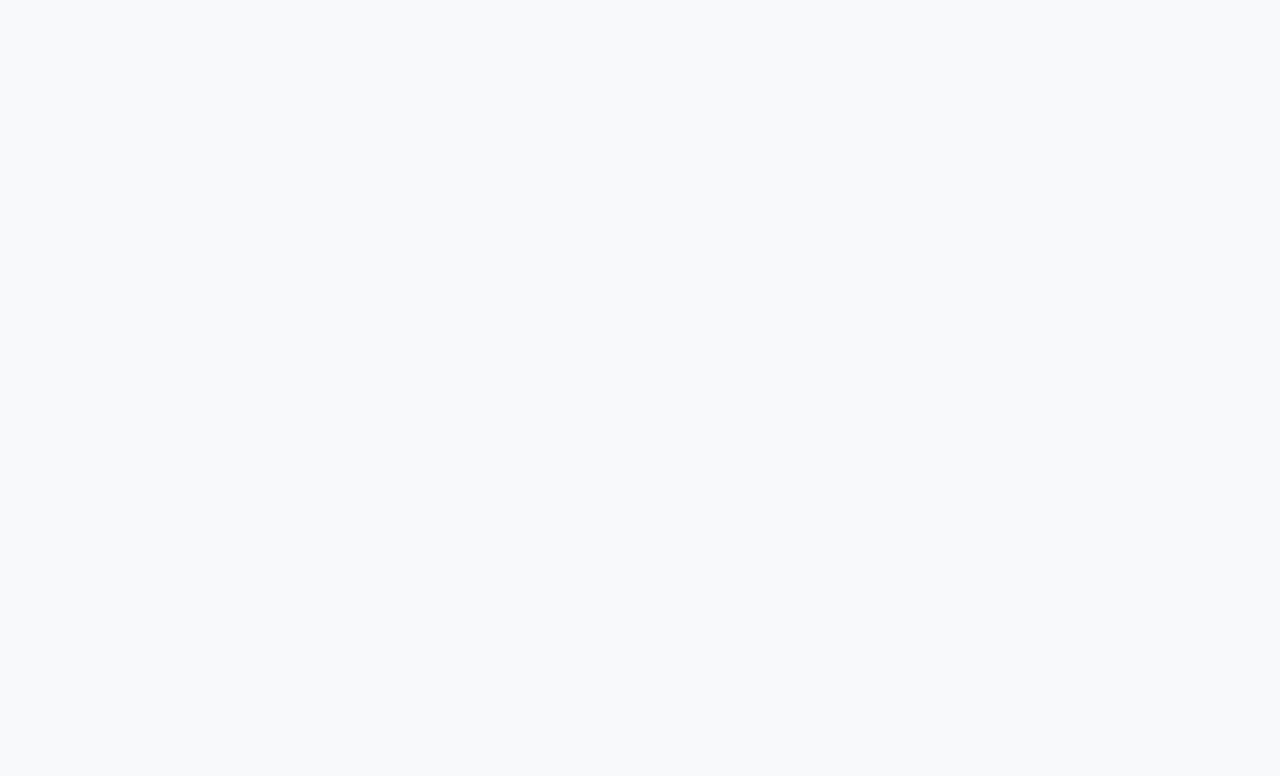
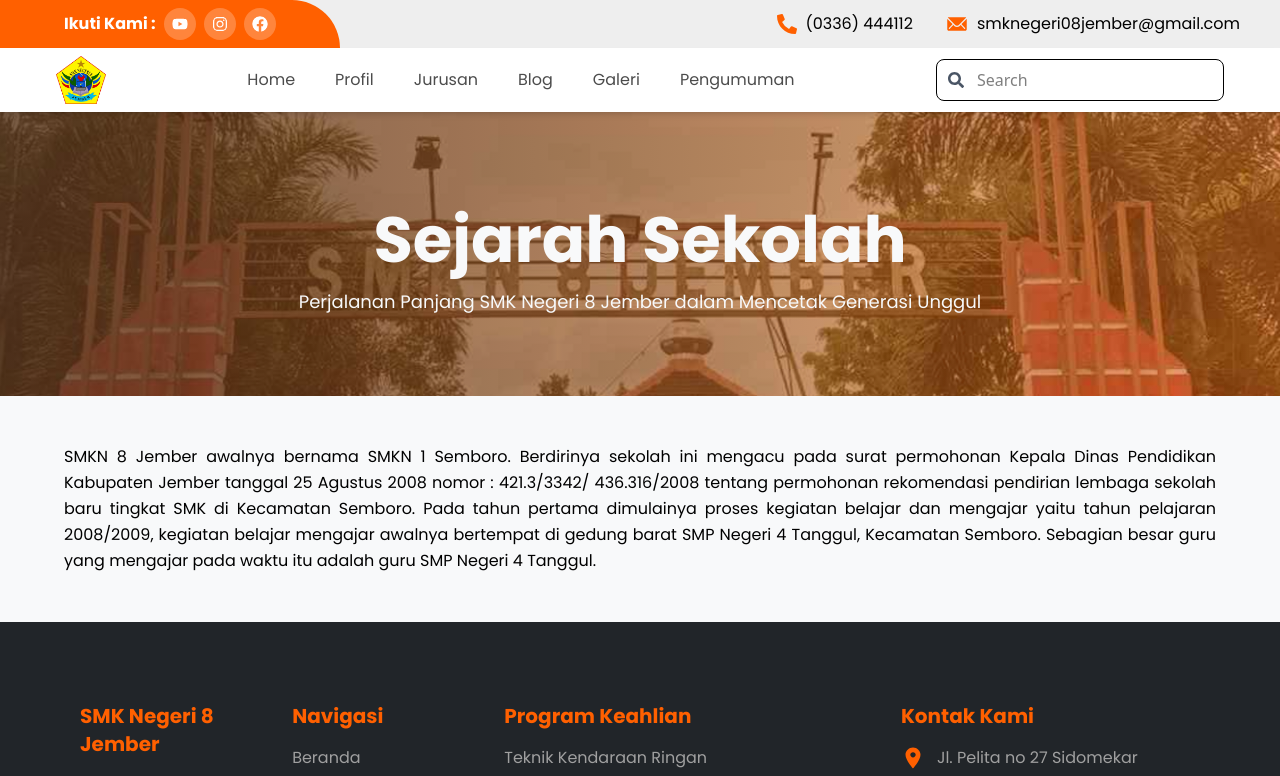
Before and after one commit to hanNajib/JHIC, a React (Vite) app in the folder smkn8jember/: page /history in a window 1280 px wide. Before the commit this address had no page. Shown: the top 776 px of the page. Built offline with nearby package versions, Linux system fonts and the light colour scheme.

Commit message:
bismillah

```diff
--- a/smkn8jember/src/Router.jsx
+++ b/smkn8jember/src/Router.jsx
@@ -1,5 +1,6 @@
 import { BrowserRouter, Routes, Route } from 'react-router-dom'
 import Index from './page/Index'
+import History from './page/History'
 
 function Router() {
 
@@ -7,6 +8,7 @@ function Router() {
     <BrowserRouter>
       <Routes>
         <Route path="/" element={<Index />} />
+        <Route path="/history" element={<History />} />
       </Routes>
     </BrowserRouter>
   )
--- /dev/null
+++ b/smkn8jember/src/page/History.jsx
@@ -0,0 +1,27 @@
+import React from 'react'
+import Navbar from '../components/Navbar'
+import Footer from '../components/Footer'
+
+const History = () => {
+  return (
+    <>
+
+        <Navbar/>
+
+        <section style={{ backgroundImage: "url('/assets/images/header-history.png')", backgroundSize: "cover", backgroundPosition: "center",}} className="flex flex-col items-center justify-center py-20 relative">
+            <div className="bg-gradient-to-r from-[#24201f9a] to-transparent w-full h-full absolute"></div>
+            <h1 className='font-poppins font-bold text-[#F8F9FA] text-[4rem] z-10'>Sejarah Sekolah</h1>
+            <p className='font-poppins text-[#F8F9FA] text-lg z-10'>Perjalanan Panjang SMK Negeri 8 Jember dalam Mencetak Generasi Unggul</p>
+        </section>
+
+        <section className='flex flex-col items-center justify-center bg-[#F8F9FA] px-16 py-12'>
+            <h1 className='font-poppins text-justify leading-relaxed'><span className=''>SMKN 8 Jember</span> awalnya bernama SMKN 1 Semboro. Berdirinya sekolah ini mengacu pada surat permohonan Kepala Dinas Pendidikan Kabupaten Jember tanggal 25 Agustus 2008 nomor : 421.3/3342/ 436.316/2008 tentang permohonan rekomendasi pendirian lembaga sekolah baru tingkat SMK di Kecamatan Semboro. Pada tahun pertama dimulainya proses kegiatan belajar dan mengajar yaitu tahun pelajaran 2008/2009, kegiatan belajar mengajar awalnya bertempat di gedung barat SMP Negeri 4 Tanggul, Kecamatan Semboro. Sebagian besar guru yang mengajar pada waktu itu adalah guru SMP Negeri 4 Tanggul.</h1>
+        </section>
+
+        <Footer/>
+
+    </>
+  )
+}
+
+export default History
--- a/smkn8jember/src/page/Index.jsx
+++ b/smkn8jember/src/page/Index.jsx
@@ -28,7 +28,7 @@ const  Index = () => {
       <Navbar/>
       <section  style={{ backgroundImage: "url('/assets/images/hero.png')", backgroundSize: "cover", backgroundPosition: "center",}} className="h-screen flex lg:items-center">
         <div className="bg-gradient-to-r from-[#6520039a] to-transparent w-full h-screen absolute"></div>
-        <div className="px-6 md:px-10 w-full lg:w-5/6 z-10 pt-20 md:pt-36 lg:pt-0">
+        <div className="px-6 md:px-16 w-full lg:w-5/6 z-10 pt-20 md:pt-36 lg:pt-0">
           <h1 className='font-poppins text-[#F8F9FA] text-left md:text-center lg:text-left font-bold text-5xl md:text-6xl lg:text-7xl'><span className='underline decoration-[#ff6000]'>SMK NEGERI 8 JEMBER</span> <br /> WES TOP </h1>
           <p className='text-white font-poppins pr-10 lg:pr-40 py-5 text-left md:text-center lg:text-left hidden md:flex md:text-lg'>Bersama kami, mari kita wujudkan masa depan generasi muda Bangsa Indonesia yang lebih berkualitas, dengan menyiapkan lulusan yang siap kerja, siap berwirausaha, dan siap melanjutkan pendidikan ke jenjang yang lebih tinggi.</p>
           <p className='text-white font-poppins pr-10 lg:pr-40 py-5 text-left md:text-center lg:text-left md:hidden md:text-lg'>Bersama kami, mari kita wujudkan masa depan generasi muda Bangsa Indonesia yang lebih berkualitas.</p>
@@ -39,7 +39,7 @@ const  Index = () => {
         </div>
       </section>
 
-      <section className="bg-[#F8F9FA] flex flex-col lg:flex-row justify-center items-center px-6 py-10 md:px-12 md:py-12 gap-5">
+      <section className="bg-[#F8F9FA] flex flex-col lg:flex-row justify-center items-center px-6 py-10 md:px-16 md:py-12 gap-5">
         <div className="lg:w-1/2 flex flex-col items-center lg:items-start">
           <div className="flex flex-col items-center justify-center gap-3 pb-5">
             <h1 className='font-poppins text-[#212529] font-bold text-3xl md:text-4xl lg:text-[3rem]'>Tentang <span className='text-[#ff6000]'>Kami</span></h1>
```
Also changed, not shown: smkn8jember/public/assets/images/header-history.png (added).
